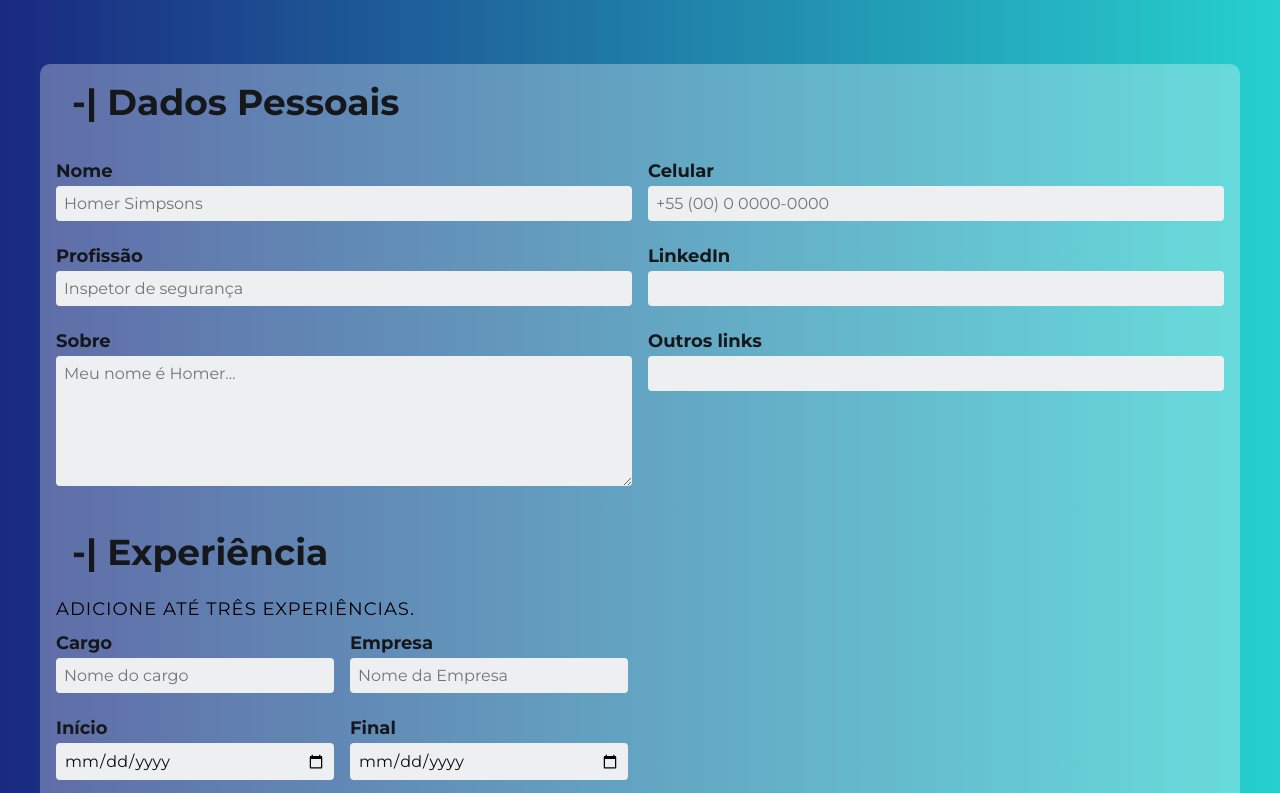
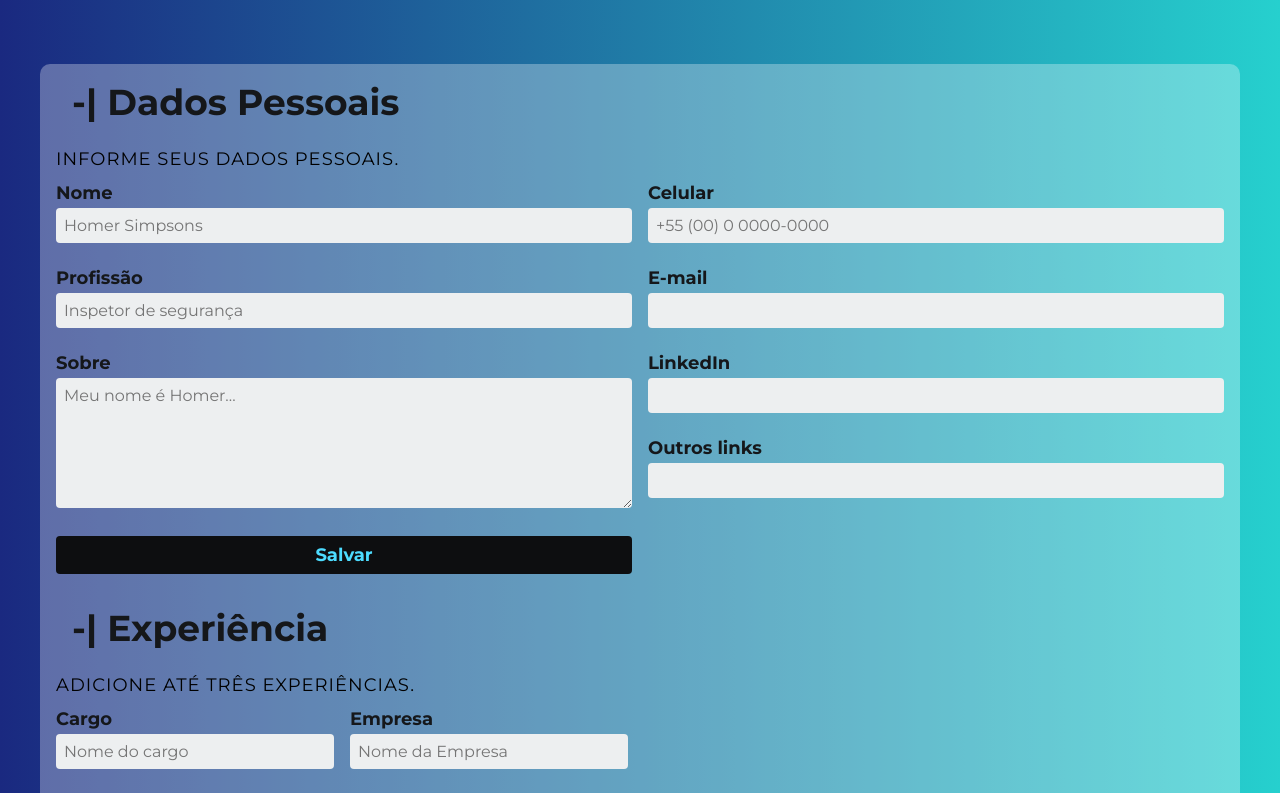
Before and after one commit to silvamaarcus/gerador-curriculo-app, a React (Create React App) app: page / in a window 1280 px wide. Shown: the top 793 px of the page. Built offline with nearby package versions, Linux system fonts and the light colour scheme.

Commit message:
Setando dados inseridos no input para arquivo json local.

```diff
--- a/db.json
+++ b/db.json
@@ -0,0 +1,5 @@
+{
+  "dados": [],
+  "exp": [],
+  "skills": []
+}
--- a/src/components/Dados/index.js
+++ b/src/components/Dados/index.js
@@ -1,8 +1,55 @@
+import { useState } from "react";
+import api from "../../services/api";
+
 const Dados = () => {
+  const [dadosFormulario, setDadosFormulario] = useState({});
+
+  const [infoPessoal, setInfoPessoal] = useState([]);
+
+  function handleInputChange(e) {
+    const { name, value } = e.target;
+    setDadosFormulario({ ...dadosFormulario, [name]: value });
+  }
+
+  function handleSubmit(e) {
+    e.preventDefault();
+
+    const novaInfoPessoal = {
+      nome: dadosFormulario.nome,
+      profissao: dadosFormulario.profissao,
+      sobre: dadosFormulario.sobre,
+      celular: dadosFormulario.celular,
+      email: dadosFormulario.email,
+      linkedin: dadosFormulario.linkedin,
+      outros: dadosFormulario.outros,
+    };
+
+    // Adicionando nova experiência ao array de experiências
+    setInfoPessoal([...infoPessoal, novaInfoPessoal]);
+
+    // limpando os dados do formulário após a submissão
+    setDadosFormulario({});
+
+    // Criando um arquivo JSON com as informações obtidas.
+    const jsonString = JSON.stringify(dadosFormulario);
+    // Convertendo em JSON, para manipula-lo.
+    const jsonObjeto = JSON.parse(jsonString);
+    // console.log(jsonObjeto);
+    api
+      .post("/dados", jsonObjeto)
+      .then((response) => {
+        console.log(response);
+      })
+      .catch((error) => {
+        console.log(error);
+      });
+  }
+
   return (
     <div className="container">
       <h3 className="ml-2">-| Dados Pessoais</h3>
-      <div className="main-dados grid-meio-meio">
+      <h5>Informe seus dados pessoais.</h5>
+      <form className="main-dados grid-meio-meio" onSubmit={handleSubmit}>
         <div>
           <div className="input-padrao grid">
             <label htmlFor="nome">Nome</label>
@@ -11,17 +58,21 @@ const Dados = () => {
               name="nome"
               id="nome"
               placeholder="Homer Simpsons"
+              value={dadosFormulario.nome || ""}
+              onChange={handleInputChange}
               required
             />
           </div>
 
           <div className="input-padrao grid">
-            <label htmlFor="cargo">Profissão</label>
+            <label htmlFor="profissao">Profissão</label>
             <input
               type="text"
-              name="cargo"
-              id="cargo"
+              name="profissao"
+              id="profissao"
               placeholder="Inspetor de segurança"
+              value={dadosFormulario.profissao || ""}
+              onChange={handleInputChange}
               required
             />
           </div>
@@ -33,6 +84,8 @@ const Dados = () => {
               name="sobre"
               rows="6"
               placeholder="Meu nome é Homer..."
+              value={dadosFormulario.sobre || ""}
+              onChange={handleInputChange}
             ></textarea>
           </div>
         </div>
@@ -44,21 +97,49 @@ const Dados = () => {
               name="celular"
               id="celular"
               placeholder="+55 (00) 0 0000-0000"
+              value={dadosFormulario.celular || ""}
+              onChange={handleInputChange}
               required
             />
           </div>
 
           <div className="input-padrao grid">
+            <label htmlFor="email">E-mail</label>
+            <input
+              type="email"
+              name="email"
+              id="email"
+              value={dadosFormulario.email || ""}
+              onChange={handleInputChange}
+            />
+          </div>
+
+          <div className="input-padrao grid">
             <label htmlFor="link">LinkedIn</label>
-            <input type="text" name="linkedin" id="linkedin" />
+            <input
+              type="text"
+              name="linkedin"
+              id="linkedin"
+              value={dadosFormulario.linkedin || ""}
+              onChange={handleInputChange}
+            />
           </div>
 
           <div className="input-padrao grid">
             <label htmlFor="link">Outros links</label>
-            <input type="text" name="outros" id="outros" />
+            <input
+              type="text"
+              name="outros"
+              id="outros"
+              value={dadosFormulario.outros || ""}
+              onChange={handleInputChange}
+            />
           </div>
         </div>
-      </div>
+        <button type="submit" className="btn-add">
+          Salvar
+        </button>
+      </form>
     </div>
   );
 };
--- a/src/components/Experiencia/index.js
+++ b/src/components/Experiencia/index.js
@@ -1,4 +1,5 @@
 import { useState } from "react";
+import api from "../../services/api";
 
 const Experiencia = () => {
   const [dadosFormulario, setDadosFormulario] = useState({});
@@ -12,23 +13,31 @@ const Experiencia = () => {
 
   function handleSubmit(e) {
     e.preventDefault();
-    // Criando um arquivo JSON com as informações obtidas.
-    // const jsonString = JSON.stringify(dadosFormulario);
-
-    // Convertendo em JSON, para manipula-lo.
-    // const jsonObjeto = JSON.parse(jsonString);
-    // console.log(jsonObjeto);
 
     const novaExperiencia = {
       cargo: dadosFormulario.cargo,
       nomeEmpresa: dadosFormulario.nomeEmpresa,
     };
 
-    // adicionando nova experiência ao array de experiências
+    // Adicionando nova experiência ao array de experiências
     setExperiencias([...experiencias, novaExperiencia]);
 
     // limpando os dados do formulário após a submissão
     setDadosFormulario({});
+
+    // Criando um arquivo JSON com as informações obtidas.
+    const jsonString = JSON.stringify(dadosFormulario);
+    // Convertendo em JSON, para manipula-lo.
+    const jsonObjeto = JSON.parse(jsonString);
+    // console.log(jsonObjeto);
+    api
+      .post("/exp", jsonObjeto)
+      .then((response) => {
+        console.log(response);
+      })
+      .catch((error) => {
+        console.log(error);
+      });
   }
 
   function handleDelete(index) {
@@ -111,8 +120,16 @@ const Experiencia = () => {
           <ul>
             {experiencias.map((experiencia, index) => (
               <li key={index} className="flex-space-between">
-                <span><strong>{experiencia.cargo}</strong> | {experiencia.nomeEmpresa}</span>
-                <button className="btn-remove" onClick={() => handleDelete(index)}>X</button>
+                <span>
+                  <strong>{experiencia.cargo}</strong> |{" "}
+                  {experiencia.nomeEmpresa}
+                </span>
+                <button
+                  className="btn-remove"
+                  onClick={() => handleDelete(index)}
+                >
+                  X
+                </button>
               </li>
             ))}
           </ul>
--- a/src/components/Habilidades/index.js
+++ b/src/components/Habilidades/index.js
@@ -7,6 +7,18 @@ const Habilidades = () => {
 
   function AdicionarHabilidade() {
     setHabilidades([...habilidades, input]);
+
+    fetch("http://localhost:4000/skills", {
+      method: "POST",
+      body: JSON.stringify({ habilidade: input }),
+      headers: {
+        "Content-Type": "application/json"
+      }
+    })
+    .then(response => response.json())
+    .then(data => setHabilidades([...habilidades, data.habilidade]))
+    .catch(error => console.error(error));
+
     setInput("");
   }
 
@@ -30,11 +42,7 @@ const Habilidades = () => {
           onChange={handleInput}
           className="input-habilidade"
         />
-        <button
-          type="button"
-          className="btn-add"
-          onClick={AdicionarHabilidade}
-        >
+        <button type="button" className="btn-add" onClick={AdicionarHabilidade}>
           Adicionar
         </button>
       </div>
--- a/src/index.js
+++ b/src/index.js
@@ -1,5 +1,5 @@
 import React from 'react';
-import ReactDOM from 'react-dom';
+import ReactDOM from 'react-dom/client';
 import "./css/style.css";
 import App from './App';
 
--- a/src/services/api.js
+++ b/src/services/api.js
@@ -0,0 +1,7 @@
+import axios from 'axios';
+
+const api = axios.create({
+    baseURL: 'http://localhost:4000/'
+})
+
+export default api;
```
Also changed, not shown: src/App.js (+6 -2 lines), src/components/Main/index.js (line endings or trailing spaces).
